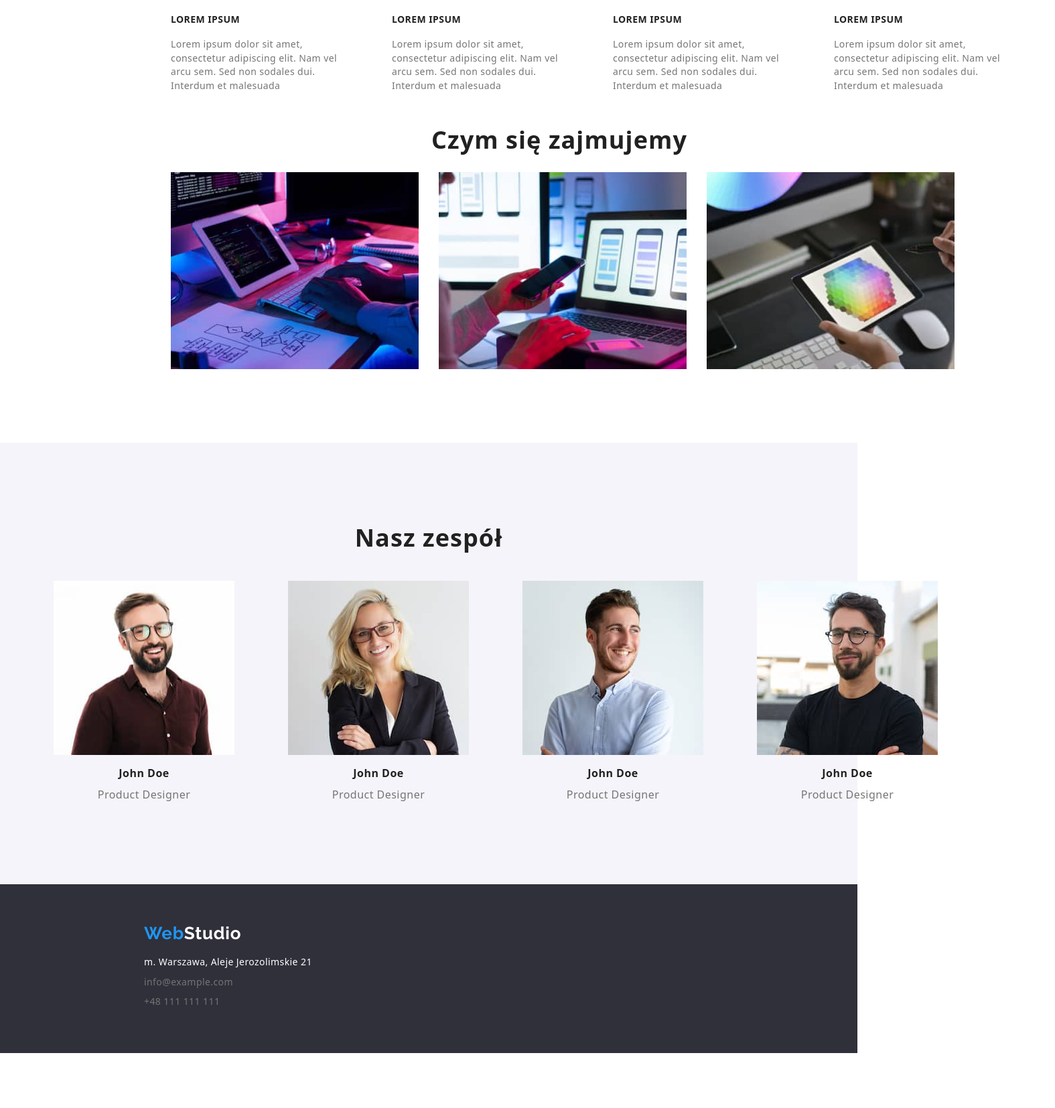
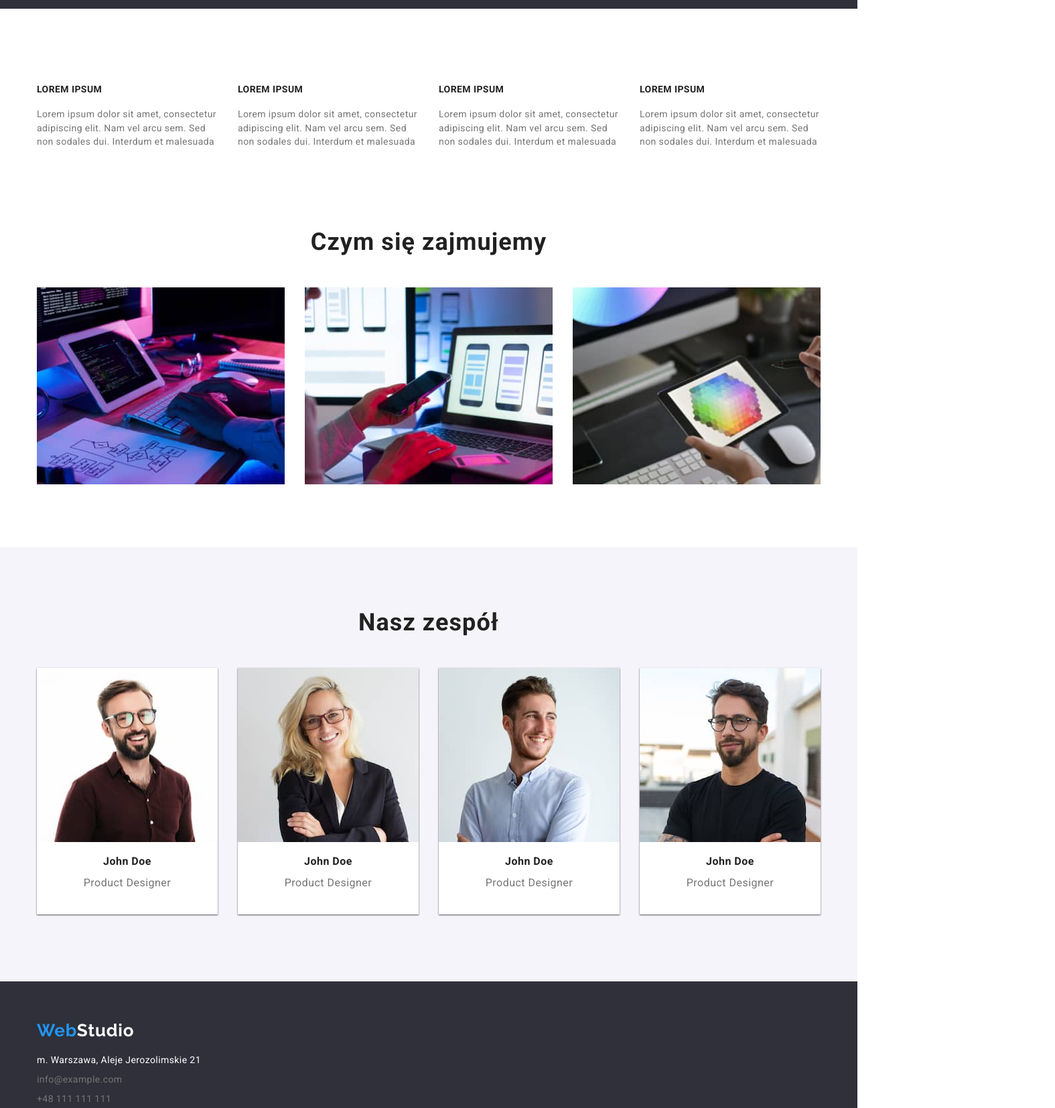
Before and after one commit to kwiskowski/goit-markup-hw-03, a plain HTML site: page index.html in a window 1280 px wide. Shown: the part 667-2321 px from the top of the page at 67% size, 1575 px wide, since content can reach past the window. Before the commit the page ends 2239 px from the top, so only its background shows below. Drawn offline with nearby package versions, Linux system fonts and the light colour scheme.

Commit message:
poprawiłem błędy w rozmieszczeniu

```diff
--- a/css/style.css
+++ b/css/style.css
@@ -16,10 +16,12 @@ ul h1 h2 h3 h4 h5 h6 p {
   padding: 0px;
 }
 
+figure {
+  margin: 0px;
+  padding: 0px;
+}
 .header {
   height: 80px;
-  margin-left: 0px;
-  margin-top: 0px;
   border-bottom: #ececec;
   border-bottom: 1px;
   border-top: 0px;
@@ -28,7 +30,10 @@ ul h1 h2 h3 h4 h5 h6 p {
   border-radius: 0px;
   border-bottom-style: inset;
   display: flex;
-  justify-items: center;
+  justify-content: space-between;
+  align-content: center;
+  align-items: center;
+  flex-wrap: nowrap;
 }
 .logo {
   font-family: "Raleway", sans-serif;
@@ -80,21 +85,22 @@ ul h1 h2 h3 h4 h5 h6 p {
 
 .box {
   left: 0px;
+  margin-top: 0px;
   border-radius: 0px;
   background-color: #2f303a;
+  height: 600px;
 }
-.box .slogan {
+.slogan {
   height: 120px;
   width: 696px;
   left: 452px;
   top: 280px;
   border-radius: nullpx;
   color: var(--background-color);
+  margin: auto;
+  text-align: center;
   padding-top: 200px;
   padding-bottom: 280px;
-  padding-left: 452px;
-  padding-right: 452px;
-  text-align: center;
 }
 
 .filter {
@@ -151,20 +157,37 @@ ul h1 h2 h3 h4 h5 h6 p {
   display: flex;
   flex-direction: row;
   flex-wrap: nowrap;
+  justify-content: space-between;
+  margin: 0px;
+  padding: 0px;
 }
+
+.objectives {
+  list-style-position: inside;
+  list-style-type: none;
+  display: flex;
+  flex-direction: row;
+  flex-wrap: nowrap;
+  justify-content: space-between;
+  gap: 30px;
+  margin: 0px;
+  padding: 0px;
+}
+
 .list-products {
   list-style-position: inside;
   list-style-type: none;
   display: flex;
   flex-direction: row;
   flex-wrap: wrap;
-  margin: 34px;
+  padding: 0px;
+  margin: 0px;
+  gap: 30px;
+  flex-basis: 33%;
+  justify-content: space-between;
 }
 .product-items {
   display: flex;
-  gap: 30px;
-  /* align-content: center; */
-  flex-basis: 33.33333333%;
 }
 .list-item {
   display: flex;
@@ -172,8 +195,15 @@ ul h1 h2 h3 h4 h5 h6 p {
 .list-paragraph {
   display: flex;
   flex-direction: row;
-  margin-right: 30px;
+  justify-content: space-between;
 }
+
+.list-paragraph-end {
+  display: flex;
+  flex-direction: row;
+  justify-content: space-between;
+}
+
 .contact-list {
   list-style-position: inside;
   list-style-type: none;
@@ -182,18 +212,18 @@ ul h1 h2 h3 h4 h5 h6 p {
   flex-wrap: nowrap;
   margin: 0px;
   padding: 0px;
-  text-align: right;
+  text-align: end;
 }
 
 .contact-list-item {
   margin-left: 0px;
 }
+
 .main-list {
   list-style-position: inside;
   list-style-type: none;
   display: inline-flex;
   color: var(--primary-color);
-  margin-left: 47px;
   margin-top: 0px;
   margin-bottom: 0px;
   padding: 0px;
@@ -205,8 +235,8 @@ ul h1 h2 h3 h4 h5 h6 p {
 
 .paragraphs {
   display: flex;
-  /* flex-direction: row; */
 }
+
 .destiny {
   display: flex;
   align-items: center;
@@ -218,6 +248,7 @@ ul h1 h2 h3 h4 h5 h6 p {
 }
 h2 {
   text-align: center;
+  margin: 0px;
 }
 
 a {
@@ -274,6 +305,19 @@ button:hover,
   letter-spacing: 0.03em;
   text-align: center;
   color: var(--primary-color);
+  padding-bottom: 50px;
+}
+
+.section-two-title {
+  border-radius: nullpx;
+  font-size: 36px;
+  font-weight: 700;
+  line-height: 100%;
+  letter-spacing: 0.03em;
+  text-align: center;
+  color: var(--primary-color);
+  padding-bottom: 50px;
+  padding-top: 94px;
 }
 .description {
   font-size: 16px;
@@ -315,9 +359,23 @@ button:hover,
 }
 
 .team {
+  width: 100%;
+  height: 648px;
   background-color: #f5f4fa;
-  list-style-position: inside;
-  list-style-type: none;
+  /* list-style-position: inside;
+  list-style-type: none; */
+}
+
+.members {
+  width: 270px;
+  height: 368px;
+  box-shadow: 0 1px 2px #525050;
+  display: flex;
+  flex-wrap: nowrap;
+  align-content: center;
+  align-items: center;
+  justify-content: flex-start;
+  background-color: #ffffff;
 }
 .item {
   font-size: 18px;
@@ -337,33 +395,31 @@ button:hover,
 }
 
 .container {
-  width: 1200px;
-  display: flex;
-  padding-left: 215px;
-  padding-right: 215px;
-  align-items: center;
-  align-content: center;
+  margin: 0 auto;
+  width: 100%;
+  max-width: 1200px;
+  padding: 0 15px;
 }
 
-/* .container {
-  max-width: 1200px;
-  display: flex;
-  padding-left: 15px;
-  padding-right: 15px;
-  align-items: center;
-} */
 .section {
   padding-top: 94px;
-  padding-bottom: 94px;
-}
-.projects {
-  /* width: 1170px; */
-  /* display: flex; */
-  /* flex-direction: row;
-  flex-wrap: wrap; */
 }
 
 .footer-adress {
   display: block;
   padding-top: 60px;
 }
+
+figure {
+  height: 100%;
+}
+
+.product-offer {
+  padding-bottom: 94px;
+}
+
+.product-card {
+  width: 370px;
+  height: 404px;
+  border: 1px solid #eeeeee;
+}
--- a/index.html
+++ b/index.html
@@ -5,6 +5,10 @@
     <meta http-equiv="X-UA-Compatible" content="IE=edge" />
     <meta name="viewport" content="width=device-width, initial-scale=1.0" />
     <title>Studio</title>
+    <link
+    rel="stylesheet"
+    href="https://cdn.jsdelivr.net/npm/modern-normalize/modern-normalize.css"
+  />
     <link rel="stylesheet" href="./css/style.css" />
     <link rel="preconnect" href="https://fonts.googleapis.com" />
     <link rel="preconnect" href="https://fonts.gstatic.com" crossorigin />
@@ -12,24 +16,23 @@
       href="https://fonts.googleapis.com/css2?family=Raleway:wght@700&family=Roboto:wght@400;500;700;900&display=swap"
       rel="stylesheet"
     />
-    <link
-      rel="stylesheet"
-      href="node_modules/modern-normalize/modern-normalize.css"
-    />
+
   </head>
   <body>
     <header class="header">
             <div class="container">
-        <a class="logo" href="index.html"
-          >Web<span class="logo-header">Studio</span></a
-        >
+              <div class="header">
+                <a class="logo" href="index.html"
+                >Web<span class="logo-header">Studio</span></a
+              >
         <nav>
           <ul class="main-list">
-            <li><a class="link main-list-item" href="#">Agencja</a></li>
+                        <li><a class="link main-list-item" href="#">Agencja</a></li>
             <li><a class="link main-list-item" href="portfolio.html">Portfolio</a></li>
             <li><a class="link main-list-item" href="#">Kontakty</a></li>
           </ul>
         </nav>
+
         <ul class="contact-list">
           <li class="contact-list-item">
             <a class="mail" href="mailto:info@devstudio.com"
@@ -41,6 +44,7 @@
           </li>
         </ul>
       </div>
+    </div>
         </header>
     <main>
       <div class="box">
@@ -49,8 +53,8 @@
           <button class="order" type="button">Zamów usługe</button>
         </div>
       </div>
-      <section class="container section">
-        <div>
+      <section class="section">
+        <div class="container">
           <div class="paragraphs">
             <ul class="list-no-wrap">
               <li class="list-paragraph">
@@ -80,7 +84,7 @@
                   </p>
                 </div>
               </li>
-              <li class="list-paragraph">
+              <li class="list-paragraph-end">
                 <div>
                   <h4 class="title">LOREM IPSUM</h4>
                   <p class="paragraf">
@@ -91,10 +95,13 @@
               </li>
             </ul>
           </div>
-          <div class="destiny">
-            <div>
+        </div>
+      </section>
+        <section class="section">
+          <div class="container">
             <h2 class="section-title">Czym się zajmujemy</h2>
-            <ul class="list-no-wrap">
+            <div class="destiny">
+                        <ul class="objectives">
               <li class="list-paragraph">
                 <img
                   src="./images/home/box1.jpg"
@@ -112,7 +119,7 @@
                   width="370"
                 />
               </li>
-              <li class="list-paragraph">
+              <li class="list-paragraph-end">
                 <img
                   src="./images/home/box3.jpg"
                   alt="zdjęcie
@@ -125,10 +132,14 @@
           </div>
         </div>
       </section>
-      <section class="team section">
-        <h2 class="section-title">Nasz zespół</h2>
+      <section class="section" >
+        <div class="team">
+        <div class="container">
+
+            <h2 class="section-two-title">Nasz zespół</h2>
         <ul class="list-no-wrap">
           <li>
+            <div class="members">
             <figure>
               <img
                 src="./images/home/portrait1.jpg"
@@ -141,8 +152,10 @@
                 <p class="description">Product Designer</p>
               </figcaption>
             </figure>
+          </div>
           </li>
           <li>
+            <div class="members">
             <figure>
               <img
                 src="./images/home/portrait2.jpg"
@@ -156,8 +169,10 @@
                 <p class="description">Product Designer</p>
               </figcaption>
             </figure>
+          </div>
           </li>
           <li>
+            <div class="members">
             <figure>
               <img
                 src="./images/home/portrait3.jpg"
@@ -170,8 +185,10 @@
                 <p class="description">Product Designer</p>
               </figcaption>
             </figure>
+          </div>
           </li>
           <li>
+            <div class="members">
             <figure>
               <img
                 src="./images/home/portrait4.jpg"
@@ -184,8 +201,11 @@
                 <p class="description">Product Designer</p>
               </figcaption>
             </figure>
+          </div>
           </li>
         </ul>
+      </div>
+    </div>
       </section>
     </main>
     <footer class="footer">
```
Also changed, not shown: portfolio.html (+25 -19 lines).
